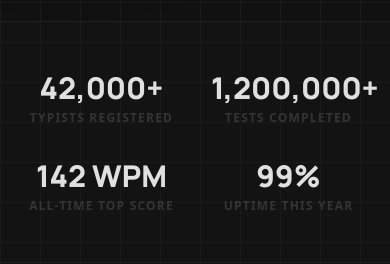
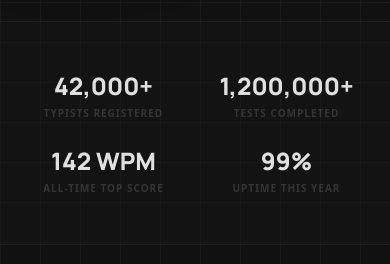
Before and after one commit to ApnaShashank/horse-typing, a Next.js app: page / in a window 390 px wide. Shown: the part 1078-1342 px from the top of the page. Built offline with nearby package versions, Linux system fonts and the light colour scheme; no server answers.

Commit message:
feat: implement interactive homepage with typing demo, feature highlights, and subscription workflow

```diff
--- a/app/page.tsx
+++ b/app/page.tsx
@@ -412,6 +412,7 @@ export default function Home() {
               initial={{ opacity: 0, x: 24 }}
               animate={{ opacity: 1, x: 0 }}
               transition={{ duration: 0.7, delay: 0.2 }}
+              className="w-full max-w-xl mx-auto lg:max-w-none"
             >
               <TypingPreview />
               <div className="mt-4 flex items-center justify-center gap-2 text-[10px] text-on-surface-variant/30 uppercase tracking-widest font-semibold">
@@ -438,7 +439,7 @@ export default function Home() {
 
       {/* ─── Stats Strip ───────────────────────────────────────── */}
       <section className="border-y border-white/5 bg-surface-container-low/40 py-12">
-        <div className="max-w-7xl mx-auto px-6 lg:px-10 grid grid-cols-2 md:grid-cols-4 gap-8">
+        <div className="max-w-7xl mx-auto px-6 lg:px-10 grid grid-cols-2 md:grid-cols-4 gap-6 sm:gap-8">
           {stats.map((s, i) => (
             <motion.div
               key={s.label}
@@ -448,10 +449,10 @@ export default function Home() {
               transition={{ delay: i * 0.08 }}
               className="text-center"
             >
-              <div className="text-3xl md:text-4xl font-black text-on-surface mb-1 font-['Manrope']">
+              <div className="text-2xl sm:text-3xl md:text-4xl font-black text-on-surface mb-1 font-['Manrope']">
                 <Counter to={s.value} suffix={s.suffix} />
               </div>
-              <div className="text-xs text-on-surface-variant/40 uppercase tracking-widest font-semibold">{s.label}</div>
+              <div className="text-[10px] sm:text-xs text-on-surface-variant/40 uppercase tracking-widest font-semibold">{s.label}</div>
             </motion.div>
           ))}
         </div>
@@ -483,7 +484,7 @@ export default function Home() {
               viewport={{ once: true }}
               transition={{ delay: i * 0.06 }}
               whileHover={{ y: -3, borderColor: 'rgba(153,153,153,0.25)' }}
-              className="group p-7 rounded-xl border border-white/6 bg-surface-container-low/50 hover:bg-surface-container-low transition-all duration-300 cursor-default"
+              className="group p-7 rounded-xl border border-white/6 bg-surface-container-low/50 hover:bg-surface-container-low transition-all duration-300 cursor-default max-w-md mx-auto sm:max-w-none w-full"
             >
               <div className="w-10 h-10 rounded-lg bg-primary/8 border border-primary/15 flex items-center justify-center text-primary mb-5 group-hover:bg-primary/15 transition-colors">
                 {f.icon}
@@ -535,7 +536,7 @@ export default function Home() {
               initial={{ opacity: 0, x: 20 }}
               whileInView={{ opacity: 1, x: 0 }}
               viewport={{ once: true }}
-              className="space-y-3"
+              className="space-y-3 w-full max-w-xl mx-auto lg:max-w-none"
             >
               {/* Mock result card */}
               <div className="rounded-xl border border-white/8 bg-[#0e0e0e] p-6">
@@ -605,8 +606,10 @@ export default function Home() {
             initial={{ opacity: 0, y: 20 }}
             whileInView={{ opacity: 1, y: 0 }}
             viewport={{ once: true }}
-            className="rounded-xl border border-white/8 overflow-hidden"
+            className="rounded-xl border border-white/8 overflow-hidden bg-surface-container-low/20"
           >
+            <div className="overflow-x-auto">
+              <div className="min-w-[480px] sm:min-w-0">
                 {/* Header row */}
                 <div className="grid grid-cols-[32px_1fr_50px_60px] sm:grid-cols-[48px_1fr_80px_80px_100px] gap-2 sm:gap-4 px-4 sm:px-6 py-4 bg-surface-container-low border-b border-white/5 text-[9px] font-black uppercase tracking-[0.25em] sm:tracking-[0.3em] text-on-surface-variant/30">
                   <span>#</span>
@@ -638,6 +641,8 @@ export default function Home() {
                     <span className="text-right text-[10px] font-bold text-on-surface-variant/30 uppercase tracking-wider hidden sm:block">{row.mode}</span>
                   </motion.div>
                 ))}
+              </div>
+            </div>
 
             <div className="px-6 py-8 text-center bg-surface-container-low/40">
               <p className="text-sm text-on-surface-variant/40 mb-4">Your best score per mode appears here once you start typing.</p>
@@ -701,7 +706,7 @@ export default function Home() {
               whileInView={{ opacity: 1, x: 0 }}
               viewport={{ once: true }}
               transition={{ duration: 0.5 }}
-              className="grid-box p-8 bg-surface-container-low/40 border border-white/5 hover:border-white/10 rounded-2xl flex flex-col justify-between"
+              className="grid-box p-8 bg-surface-container-low/40 border border-white/5 hover:border-white/10 rounded-2xl flex flex-col justify-between max-w-md mx-auto md:max-w-none w-full"
             >
               <div className="space-y-6">
                 <div>
@@ -744,7 +749,7 @@ export default function Home() {
               whileInView={{ opacity: 1, x: 0 }}
               viewport={{ once: true }}
               transition={{ duration: 0.5 }}
-              className="grid-box p-8 bg-primary/[0.02] border border-primary/20 hover:border-primary/45 rounded-2xl flex flex-col justify-between relative shadow-xl shadow-primary/5"
+              className="grid-box p-8 bg-primary/[0.02] border border-primary/20 hover:border-primary/45 rounded-2xl flex flex-col justify-between relative shadow-xl shadow-primary/5 max-w-md mx-auto md:max-w-none w-full"
             >
               <div className="absolute top-0 right-6 -translate-y-1/2 px-3 py-1 rounded-full bg-primary text-background text-[8px] font-black uppercase tracking-wider">
                 Most Popular
```
Lines whose indentation alone changed are shown as unchanged.
